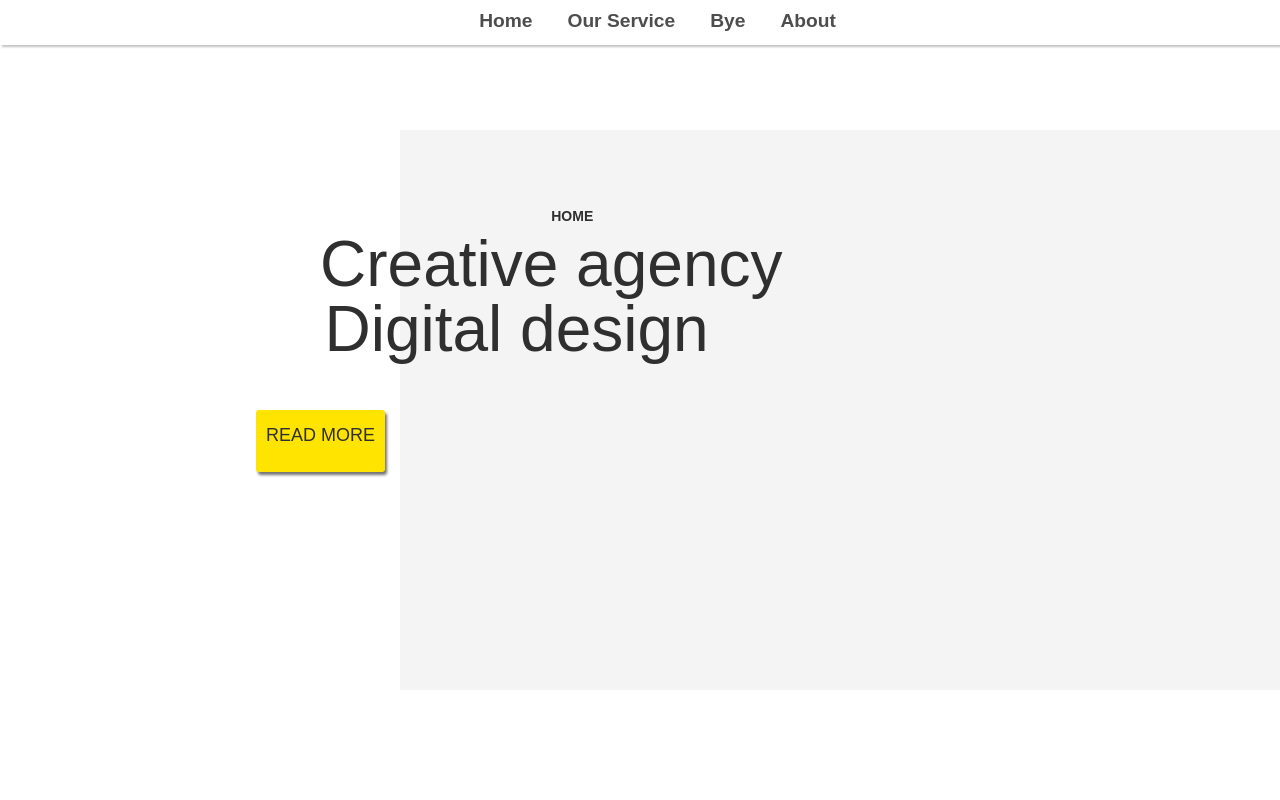
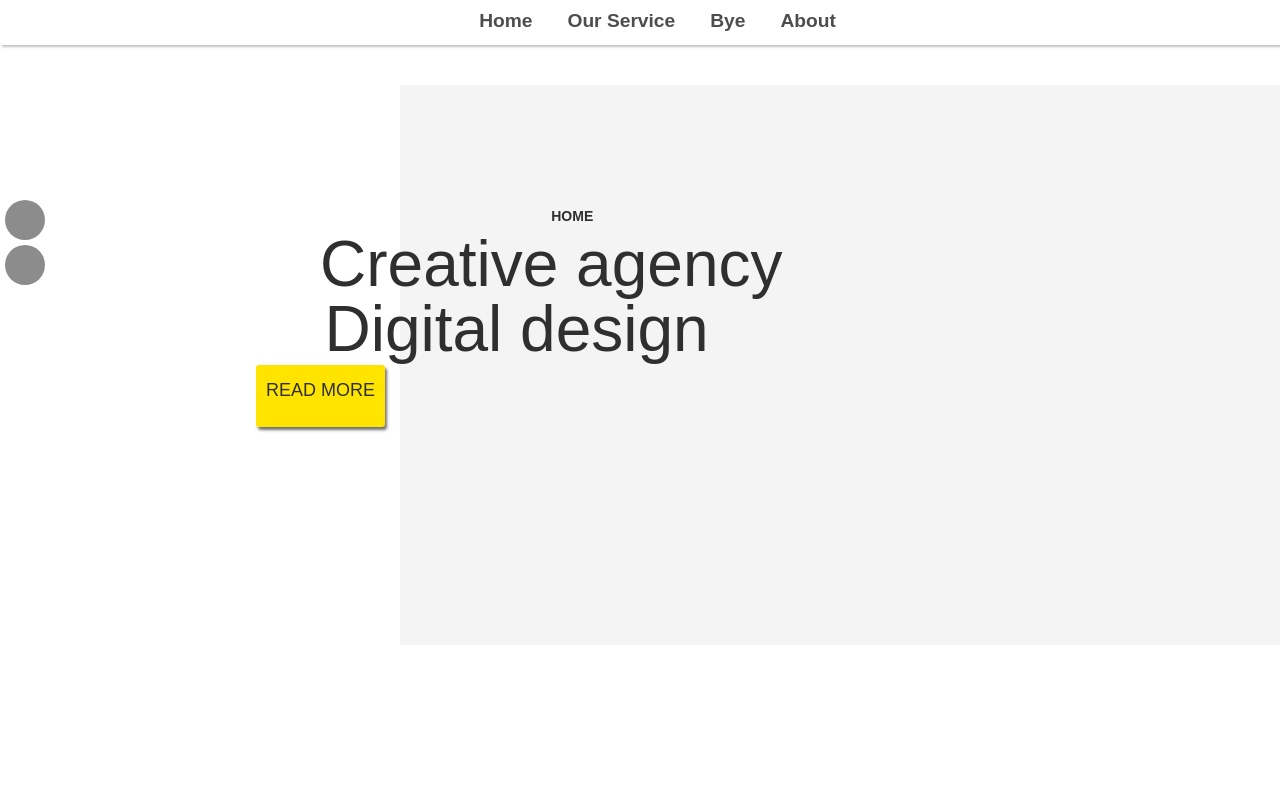
Before and after one commit to katrinkattt/react-app-yellow, a React (Create React App) app in the folder app-lending/yell-app/: page / in a window 1280 px wide. Shown: the top 800 px of the page. Built offline with nearby package versions, Linux system fonts and the light colour scheme.

Commit message:
reorganization

```diff
--- a/app-lending/yell-app/src/components/social.jsx
+++ b/app-lending/yell-app/src/components/social.jsx
@@ -3,8 +3,13 @@
 export default class Social extends Component {
     render(){
         return(
-            <div className="social">
-
+            <div className="socials">
+                <div className="social">
+                    <img src="#" alt=""/>
+                </div>
+                <div className="social">
+                    <img src="#" alt=""/>
+                </div>
             </div>
         )
     }
```
